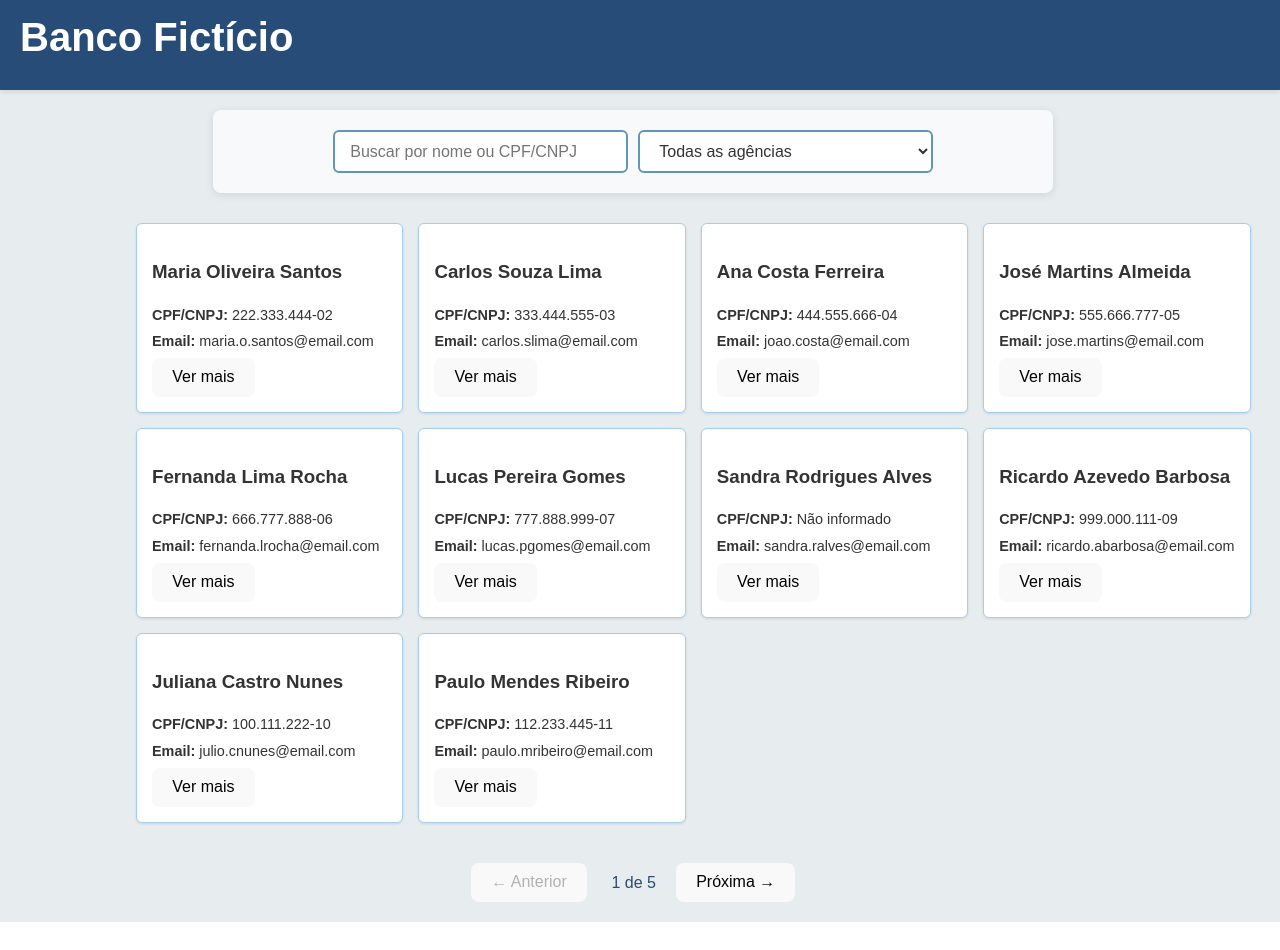
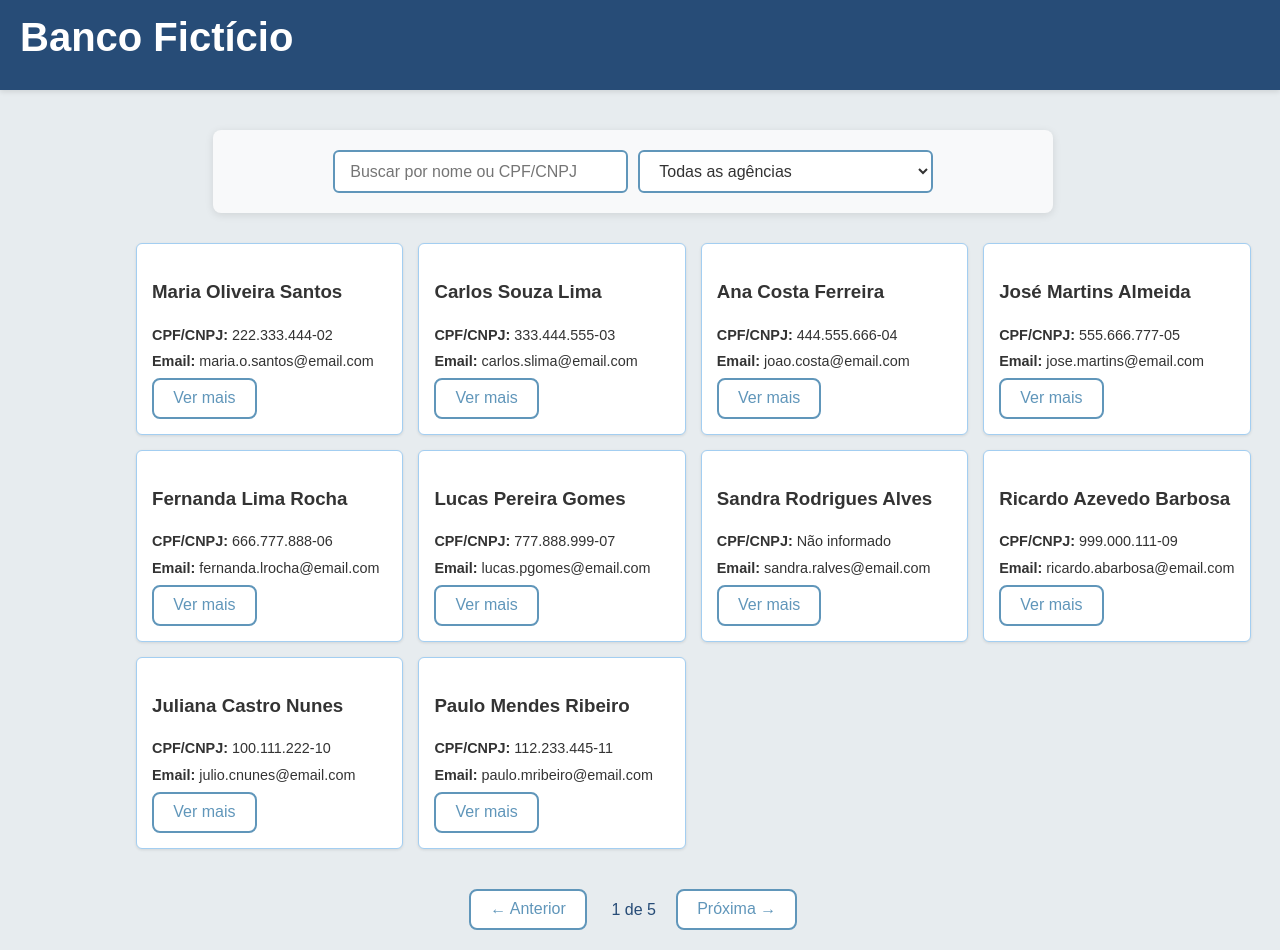
Before and after one commit to malufaccin/sistemabancario, a React (Vite) app: page / in a window 1280 px wide. Before the commit the page ends 922 px from the top, so only its background shows below. Built offline with nearby package versions, Linux system fonts and the light colour scheme.

Commit message:
mais ajustes no css

```diff
--- a/src/App.css
+++ b/src/App.css
@@ -1,4 +1,4 @@
-/* separação das cores pra manter mais organizado */
+/* Cores */
 :root {
   --bg-body: #E7ECEF;
   --header: #274C77;
@@ -10,9 +10,9 @@
 body {
   font-family: Arial, sans-serif;
   background: var(--bg-body);
-  margin-top: 20px;
   margin: 0;
   padding: 0;
+  margin-top: 20px;
   color: #333;
 }
 
@@ -37,7 +37,7 @@ body {
 }
 
 section.conteudo-principal {
-  padding-top: 90px; /* Altura suficiente para a header */
+  padding-top: 90px;
   padding-left: 16px;
   padding-right: 16px;
 }
@@ -46,6 +46,7 @@ section.conteudo-principal {
   margin-top: 70px;
   padding: 20px;
 }
+
 .controls {
   display: flex;
   justify-content: center;
@@ -83,28 +84,10 @@ section.conteudo-principal {
   box-shadow: 0 0 0 3px rgba(39, 76, 119, 0.2);
 }
 
-/* Layout responsivo: lado a lado em telas maiores */
-@media (min-width: 768px) {
-  .controls .container {
-    flex-direction: row;
-  }
-
-  .controls input,
-  .controls select {
-    flex: 1;
-  }
-}
-
-@media (max-width: 768px) {
-  .controls-container {
-    margin: 20px;
-    padding: 20px;
-  }
-
-  .controls-input,
-  .controls-select {
-    max-width: 100%;
-  }
+button {
+  color: var(--destaque);
+  background-color: #ffffff;
+  border: 2px solid #6096BA;
 }
 
 .lista-clientes {
@@ -140,10 +123,23 @@ section.conteudo-principal {
   color: var(--header);
   grid-column: 1 / -1;
 }
-#paginas{
+
+#paginas {
   margin-left: 20px;
   margin-right: 20px;
 }
+
+@media (min-width: 768px) {
+  .controls .container {
+    flex-direction: row;
+  }
+
+  .controls input,
+  .controls select {
+    flex: 1;
+  }
+}
+
 @media (max-width: 1600px) {
   .lista-clientes {
     grid-template-columns: repeat(4, 1fr);
@@ -162,6 +158,18 @@ section.conteudo-principal {
   }
 }
 
+@media (max-width: 768px) {
+  .controls-container {
+    margin: 20px;
+    padding: 20px;
+  }
+
+  .controls-input,
+  .controls-select {
+    max-width: 100%;
+  }
+}
+
 @media (max-width: 600px) {
   .lista-clientes {
     grid-template-columns: 1fr;
```
